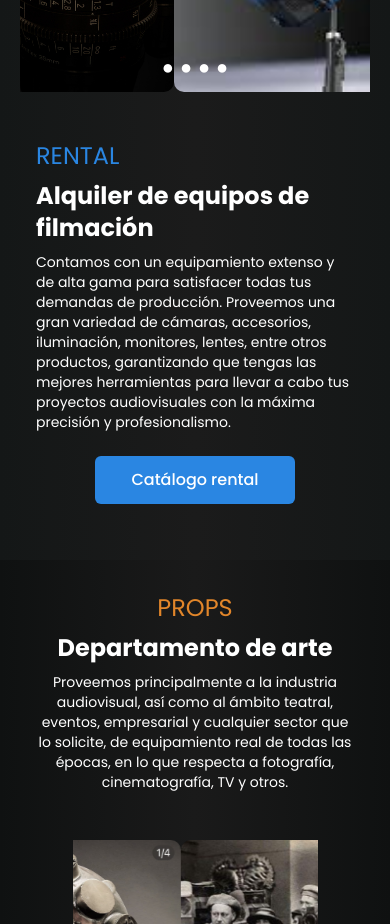
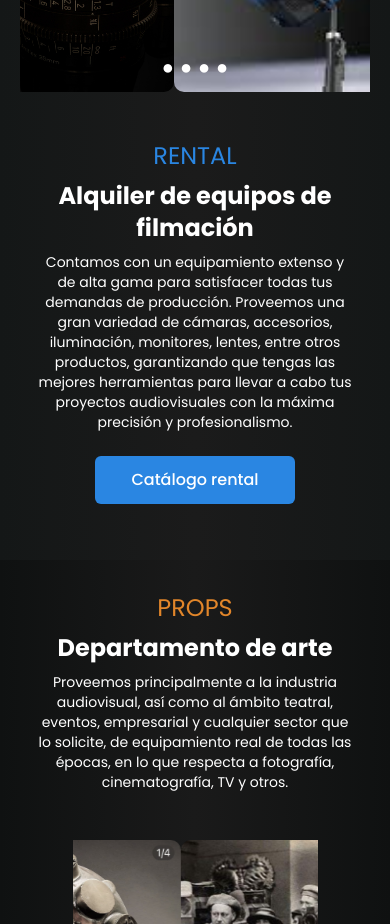
Before and after one commit to lautarocuneo/edr-react, a React (Create React App) app in the folder my-app/: page / in a window 390 px wide. Shown: the part 1200-2124 px from the top of the page. Built offline with nearby package versions, Linux system fonts and the light colour scheme.

Commit message:
centrado de texto en celular

```diff
--- a/my-app/src/components/Equipos.jsx
+++ b/my-app/src/components/Equipos.jsx
@@ -15,7 +15,7 @@ const Equipos = () => {
                 <div className='h-72'>
                     <Slider slides={slides}/>
                 </div>
-                <div className='flex flex-col justify-center p-4'>
+                <div className='flex flex-col justify-center p-4 text-center md:text-left'>
                     <p className='text-[#2A86E2] text-2xl'>RENTAL</p>
                     <h1 className='md:text-4xl sm:text-3xl text-2xl font-bold py-2'>Alquiler de equipos de filmación</h1>
                     <p className='text-sm md:text-lg'>
```
